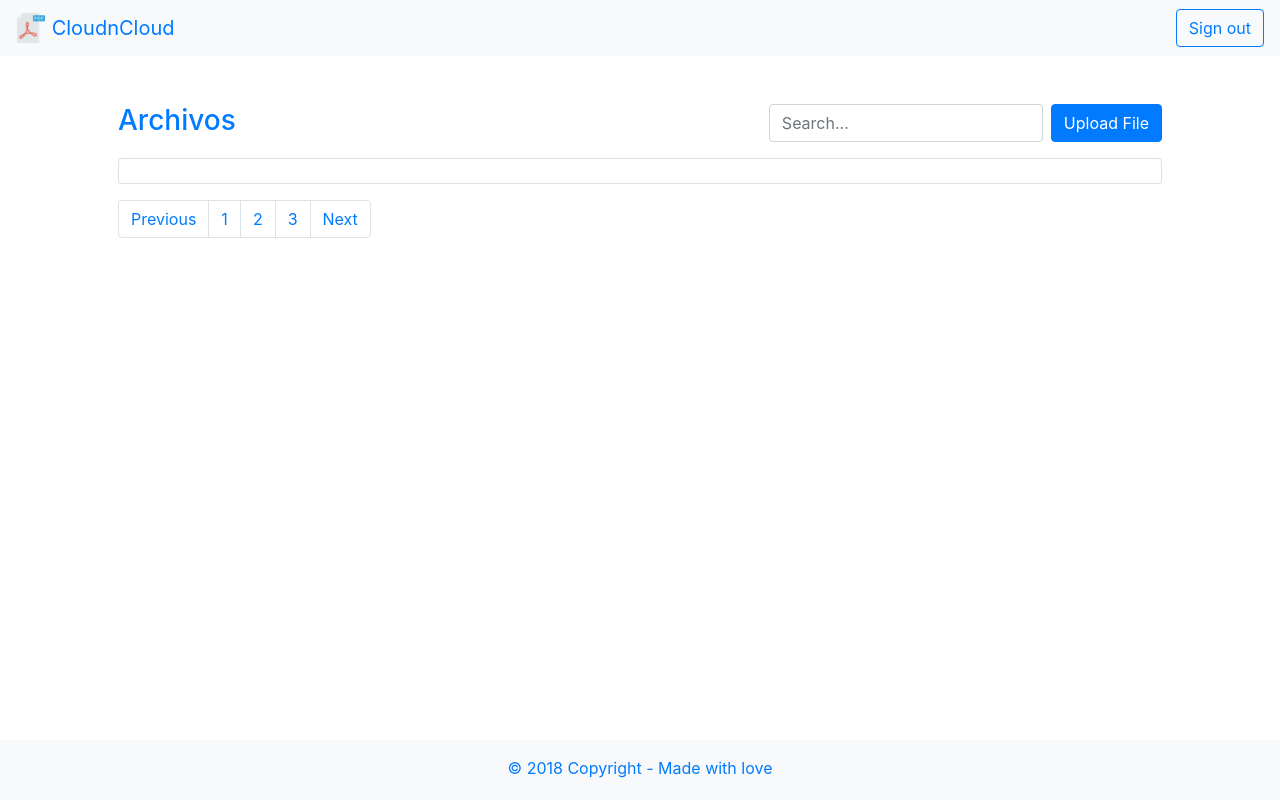
After one commit to Marijoserm/IV-18-19-Proyecto, a Flask app: template templates/home.html in a window 1280 px wide. The commit adds this page. Run offline with Flask 2, Linux system fonts and the light colour scheme; the template is opened without the code that fills it, so the values that code supplies are empty; some libraries are stand-ins or nearby versions.

Commit message:
Subo los templates

```diff
--- /dev/null
+++ b/templates/home.html
@@ -0,0 +1,64 @@
+<!doctype html>
+<html lang="es">
+    <head>
+        <title>CloudnCloud</title>
+        <!-- Required meta tags -->
+        <meta charset="utf-8" />
+        <meta name="viewport" content="width=device-width, initial-scale=1, shrink-to-fit=no">
+        <meta http-equiv="Cache-Control" content="no-cache"/>
+        <meta http-equiv="Pragma" content="no-cache"/>
+        <meta http-equiv="Expires" content="0" />
+
+        <!-- Bootstrap CSS -->
+        <link rel="stylesheet" href="https://stackpath.bootstrapcdn.com/bootstrap/4.1.3/css/bootstrap.min.css" integrity="sha384-MCw98/SFnGE8fJT3GXwEOngsV7Zt27NXFoaoApmYm81iuXoPkFOJwJ8ERdknLPMO" crossorigin="anonymous">
+        <link href="/static/css/sticky-footer-navbar.css" rel="stylesheet">
+        <link href="/static/css/form.css" rel="stylesheet">
+    </head>
+    <body class="bg-white">
+        <header class="navbar navbar-light bg-light" class="container">
+                <a class="navbar-brand text-primary" href=".">
+                    <img src="/static/imagenes/logo.png" width="30" height="30" class="d-inline-block align-top" alt=""> CloudnCloud
+                </a>
+                <form action="pepe.php">
+                    <button type="enviar" class="btn btn-outline-primary">Sign out</button>
+                </form>
+        </header>
+
+        <div class="container p-5">
+            <div class="d-flex justify-content-between">
+                <h3 class="text-primary">Archivos</h3>
+                <div class ="d-flex">
+                    <form class="form mr-2">
+                        <input class="form-control" type="text" placeholder="Search..." aria-label="Search">
+                    </form>
+                    <label class="btn btn-primary">
+                        Upload File
+                        <input type="file" hidden>
+                    </label>
+                </div>
+            </div>
+
+            <ul class="list-group pt-2">
+                <li class="list-group-item"></li>
+            </ul>
+
+            <nav class="pagination pt-3">
+                    <ul class="pagination">
+                        <li class="page-item"><a class="page-link" href="#">Previous</a></li>
+                        <li class="page-item"><a class="page-link" href="#">1</a></li>
+                        <li class="page-item"><a class="page-link" href="#">2</a></li>
+                        <li class="page-item"><a class="page-link" href="#">3</a></li>
+                        <li class="page-item"><a class="page-link" href="#">Next</a></li>
+                    </ul>
+            </nav>
+        </div>
+
+        <footer class="footer font-small bg-light">
+            <div class="container text-center text-primary p-3">
+                <span>
+                    © 2018 Copyright - Made with love
+                </span>
+            </div>
+        </footer>
+    </body>
+</html>
```
Also changed, not shown: templates/index.html (+7 -3 lines).
